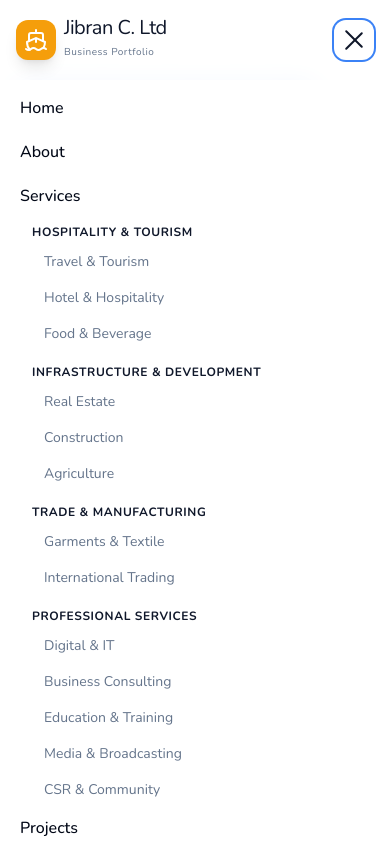
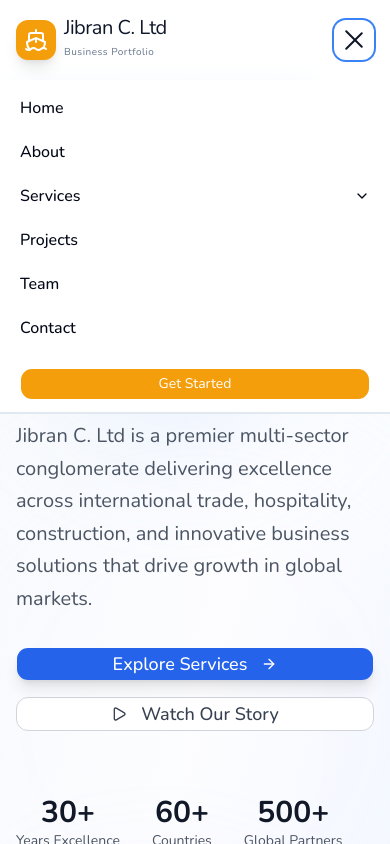
Before and after one commit to arifarman22/Jibran-CO-LTD, a Next.js app in the folder frontend/: page / in a window 390 px wide. Both pictures are taken after a click on the button "Toggle menu". Shown: the top 844 px of the page. Built offline with nearby package versions, Linux system fonts and the light colour scheme.

Commit message:
Add expand/collapse for Services in mobile menu and scrollable view

```diff
--- a/frontend/src/components/Navbar.tsx
+++ b/frontend/src/components/Navbar.tsx
@@ -10,6 +10,7 @@
 export default function Navbar() {
   const [isOpen, setIsOpen] = useState(false);
   const [hoveredLink, setHoveredLink] = useState<string | null>(null);
+  const [servicesExpanded, setServicesExpanded] = useState(false);
 
   const serviceCategories = [
     {
@@ -157,19 +158,29 @@
 
       {/* Mobile Menu */}
       {isOpen && (
-        <div className="md:hidden bg-white dark:bg-card border-b border-border">
+        <div className="md:hidden bg-white dark:bg-card border-b border-border max-h-[calc(100vh-5rem)] overflow-y-auto">
           <div className="px-2 pt-2 pb-3 space-y-1 sm:px-3">
             {links.map((link) => (
               <div key={link.name}>
+                {link.hasMegaMenu ? (
+                  <button
+                    onClick={() => setServicesExpanded(!servicesExpanded)}
+                    className="w-full flex items-center justify-between px-3 py-2 rounded-md text-base font-medium text-foreground hover:bg-accent"
+                  >
+                    <span>{link.name}</span>
+                    <ChevronDown className={`h-4 w-4 transition-transform ${servicesExpanded ? 'rotate-180' : ''}`} />
+                  </button>
+                ) : (
                   <Link
                     href={link.href}
-                  onClick={() => !link.hasMegaMenu && setIsOpen(false)}
+                    onClick={() => setIsOpen(false)}
                     className="block px-3 py-2 rounded-md text-base font-medium text-foreground hover:bg-accent"
                   >
                     {link.name}
                   </Link>
-                {link.hasMegaMenu && (
-                  <div className="pl-6 space-y-4 mt-2">
+                )}
+                {link.hasMegaMenu && servicesExpanded && (
+                  <div className="pl-6 space-y-4 mt-2 mb-2">
                     {serviceCategories.map((category) => (
                       <div key={category.category}>
                         <p className="text-xs font-bold text-primary uppercase tracking-wider mb-2">
```
Lines whose indentation alone changed are shown as unchanged.
